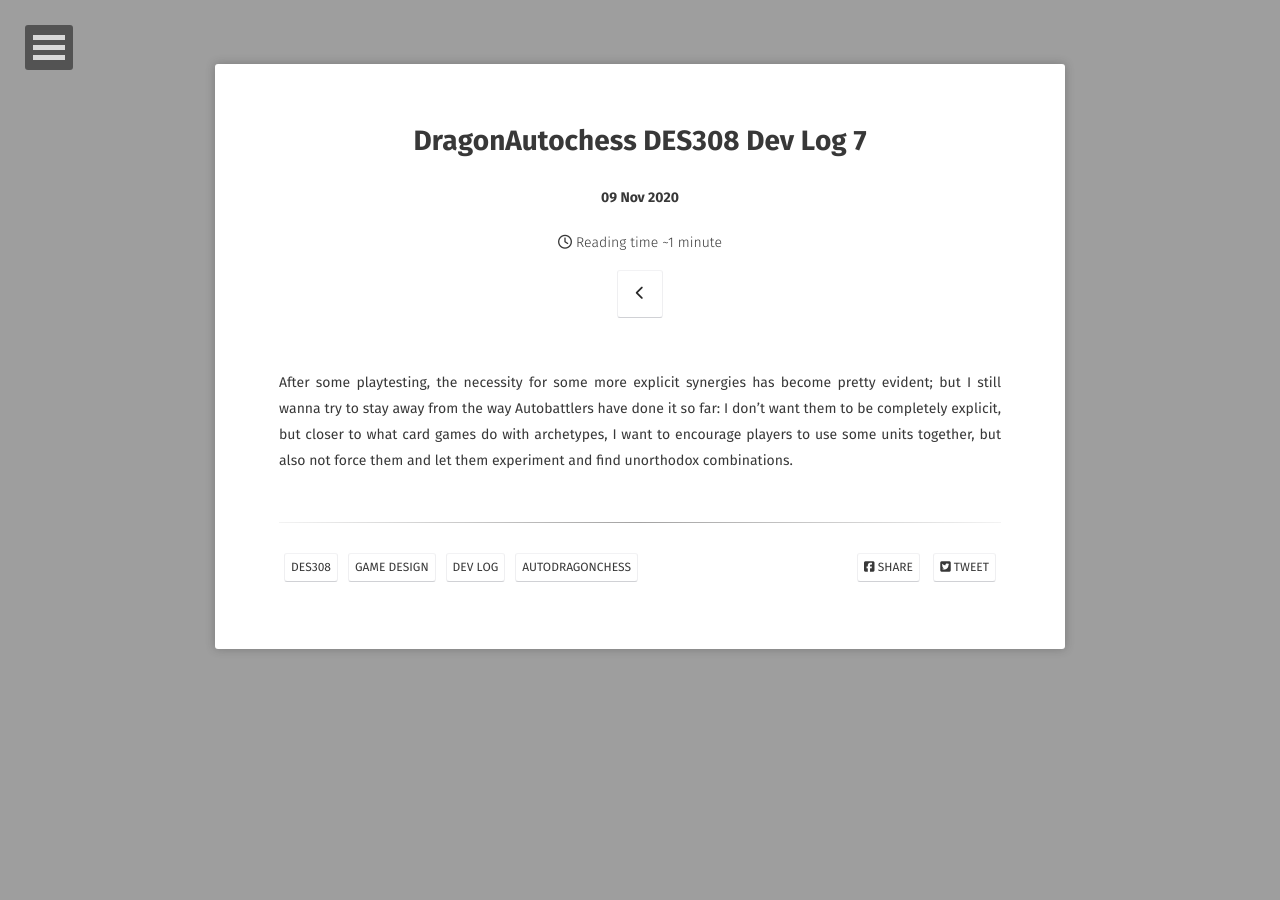
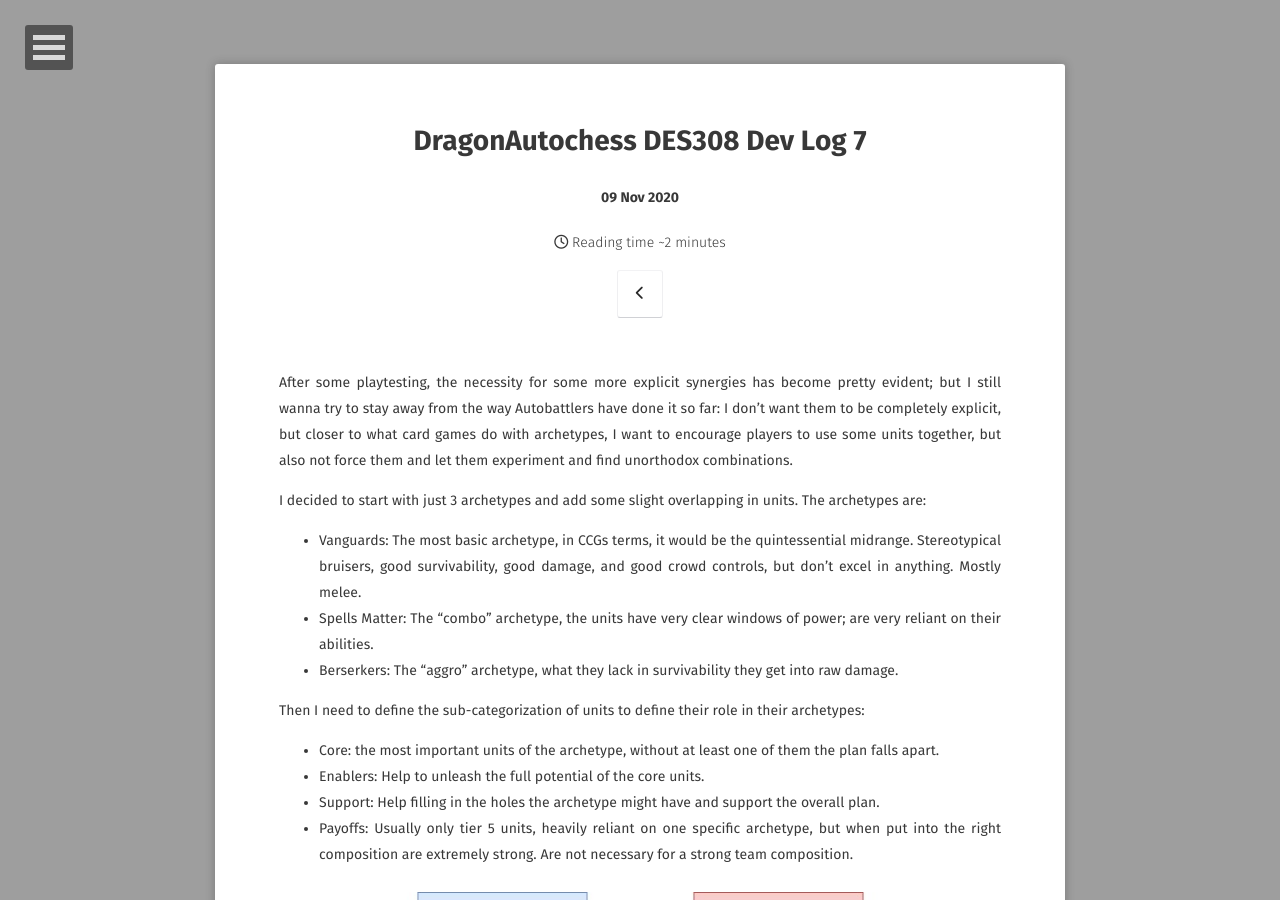
Before and after one commit to andreamin97/andreamin97.github.io, a Jekyll site: the page built from _posts/2020-11-09-DES308-week7.md, in a window 1280 px wide and 900 px high. Built offline with Jekyll 4.4.1, drawn with Linux system fonts in a browser that asks for light colours; nearby versions of some CDN libraries; some web fonts are replaced; some of the changed text lies outside the part shown.

Commit message:
week 7 post

```diff
--- a/_posts/2020-11-09-DES308-week7.md
+++ b/_posts/2020-11-09-DES308-week7.md
@@ -12,3 +12,42 @@ tag:
 comments: false
 ---
 After some playtesting, the necessity for some more explicit synergies has become pretty evident; but I still wanna try to stay away from the way Autobattlers have done it so far: I don't want them to be completely explicit, but closer to what card games do with archetypes, I want to encourage players to use some units together, but also not force them and let them experiment and find unorthodox combinations.
+
+I decided to start with just 3 archetypes and add some slight overlapping in units. The archetypes are:
+
+- Vanguards: The most basic archetype, in CCGs terms, it would be the quintessential midrange. Stereotypical bruisers, good survivability, good damage, and good crowd controls, but don't excel in anything. Mostly melee.
+- Spells Matter: The "combo" archetype, the units have very clear windows of power; are very reliant on their abilities.
+- Berserkers: The "aggro" archetype, what they lack in survivability they get into raw damage.
+
+Then I need to define the sub-categorization of units to define their role in their archetypes:
+
+- Core: the most important units of the archetype, without at least one of them the plan falls apart.
+- Enablers: Help to unleash the full potential of the core units.
+- Support: Help filling in the holes the archetype might have and support the overall plan.
+- Payoffs: Usually only tier 5 units, heavily reliant on one specific archetype, but when put into the right composition are extremely strong. Are not necessary for a strong team composition.
+
+<figure>
+    <a href="/assets/img/archetypes_diagramm.jpg"><img src="/assets/img/archetypes_diagramm.jpg"></a>
+    <figcaption>How the classes are divided in the 3 archetypes</figcaption>
+</figure>
+
+The next thing to talk about is the subdivision into tiers.
+There will be 5 tiers of units; a higher player level means a higher chance of finding higher tier units, but also lower tier units. This is pretty in line with how auto-battlers have done it so far.
+Usually though, a higher tier unit has better base stats only. Given my removal of explicit synergies, I want to try to also give these units additional spells that work as a point of synergy within their archetype(s).
+Right now I'm thinking of adding 1 additional spell every other level, ending with something like:
+
+- Tier 1 and 2: 1 spell
+- Tier 3 and 4: 2 spells
+- Tier 5 : 3 spells
+
+As for the number of units for each tier, my starting numbers are:
+
+|Tier|Number of Unit|
+|---|---|
+|1|12|
+|2|12|
+|3|12|
+|4|9|
+|5|6|
+
+For this week is all, now that I've put down the general stuff, I will go into details for each archetype and unit next week.
```
Also changed, not shown: assets/img/archetypes_diagramm.jpg (added).
